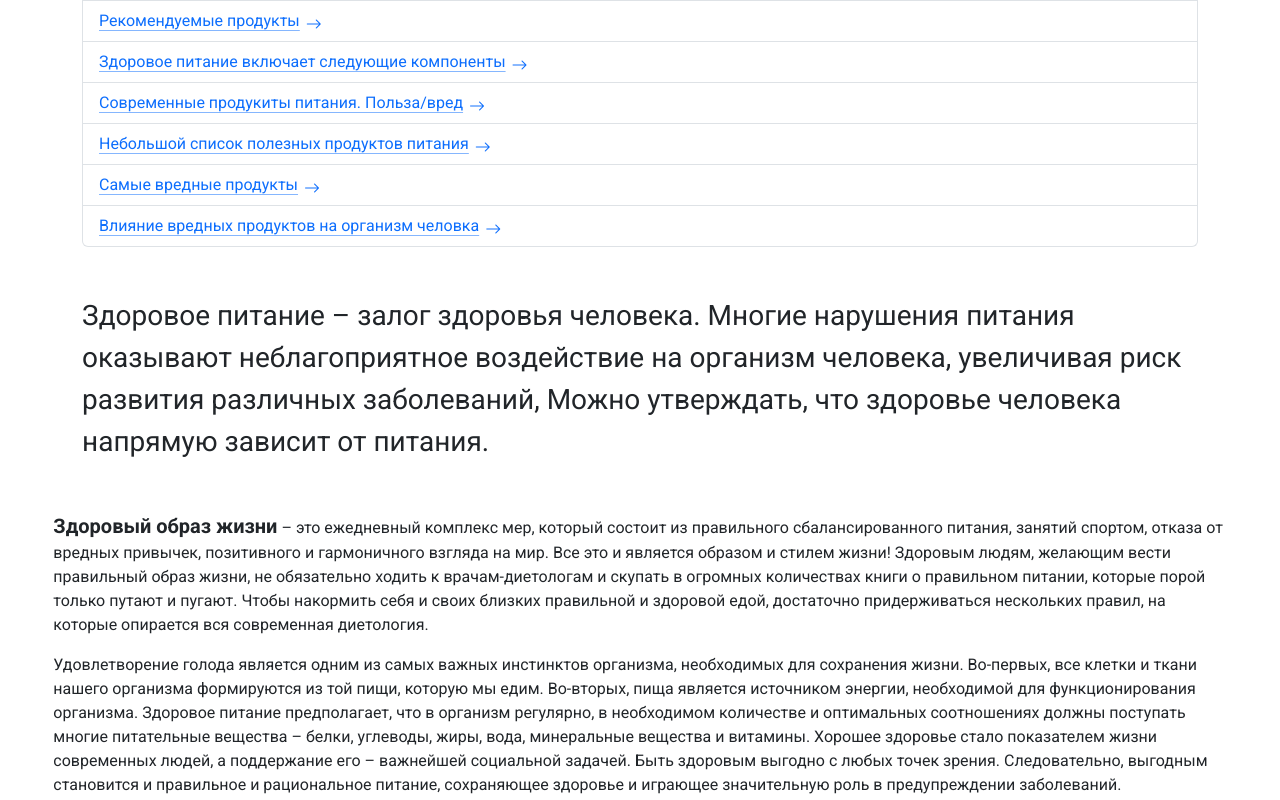
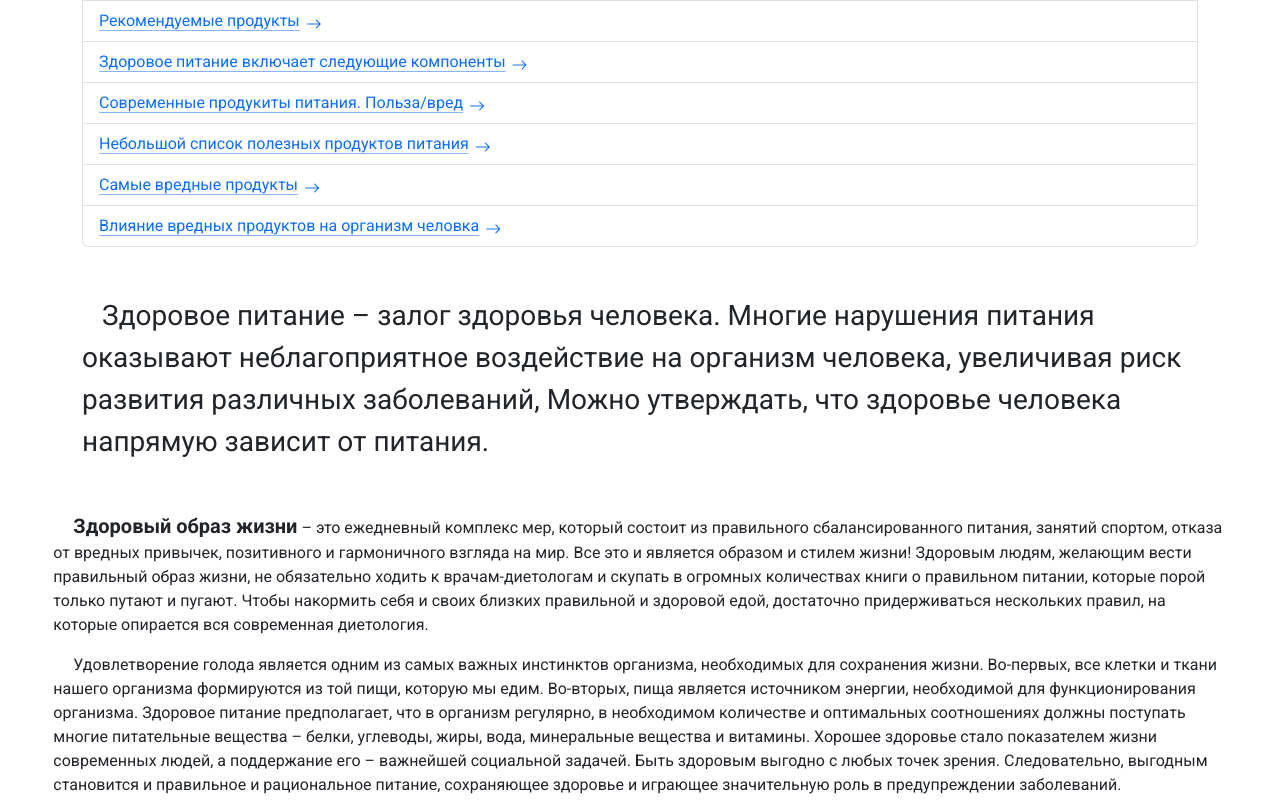
Before and after one commit to Ke1neRz/Zdorov_pitanie, a plain HTML site: page index.html in a window 1280 px wide. Shown: the part 1286-2086 px from the top of the page. Drawn offline with nearby package versions, Linux system fonts and the light colour scheme.

Commit message:
Update style.css

```diff
--- a/css/style.css
+++ b/css/style.css
@@ -2,7 +2,7 @@ body {
   font-family: "Roboto", sans-serif;
 }
 p {
-  text-ident: 20px;
+  text-indent: 20px;
 }
 li {
   margin: 15px 0px 15px;
```
